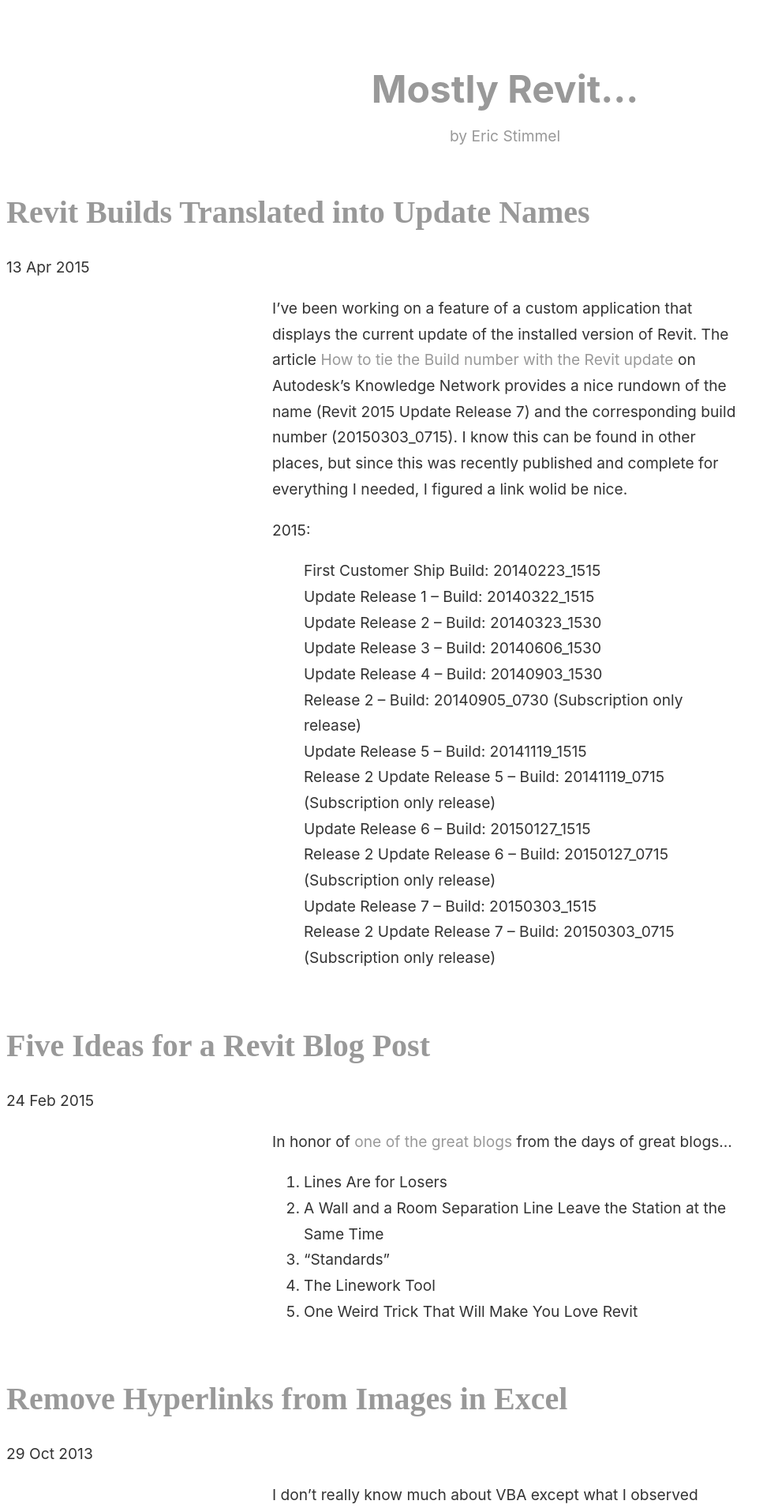
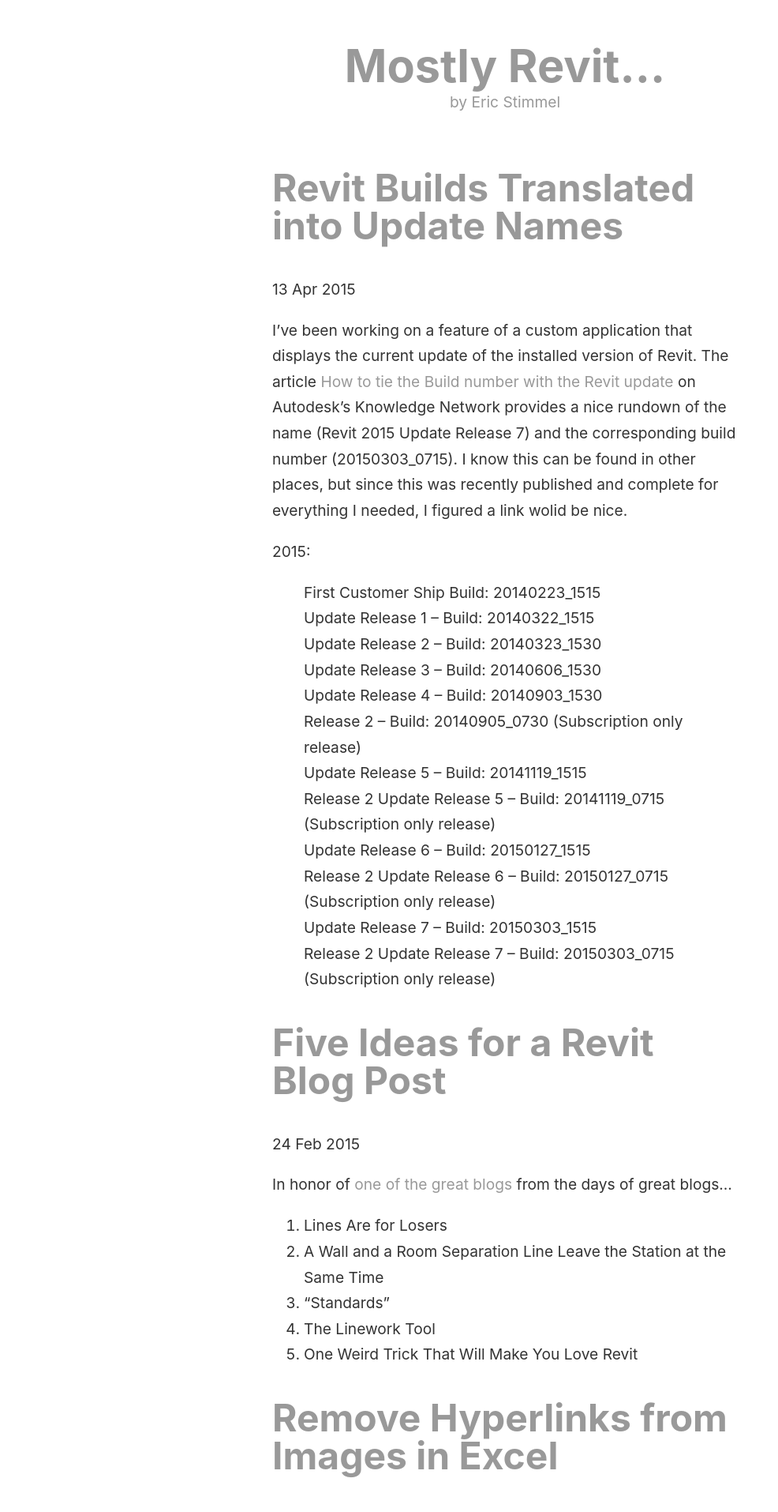
Before and after one commit to estimmel/mostly-revit-blog, a Jekyll site: the page built from index.html, in a window 1280 px wide. Shown: the top 1914 px of the page at 79% size, without its empty margins (0-986 px from the left). Built offline with Jekyll 4.4.1, drawn with Linux system fonts in a browser that asks for light colours.

Commit message:
span added to post

```diff
--- a/css/main.css
+++ b/css/main.css
@@ -1,4 +1,4 @@
-body span {
+body {
     width: 590px;
     margin: auto;
 	line-height: 1.7em;
@@ -42,7 +42,7 @@
 	position: relative;
 	top: -10px;
 }
-.post {
+.post span {
     width: 590px;
     margin: auto;
     margin-bottom: 75px;
```
